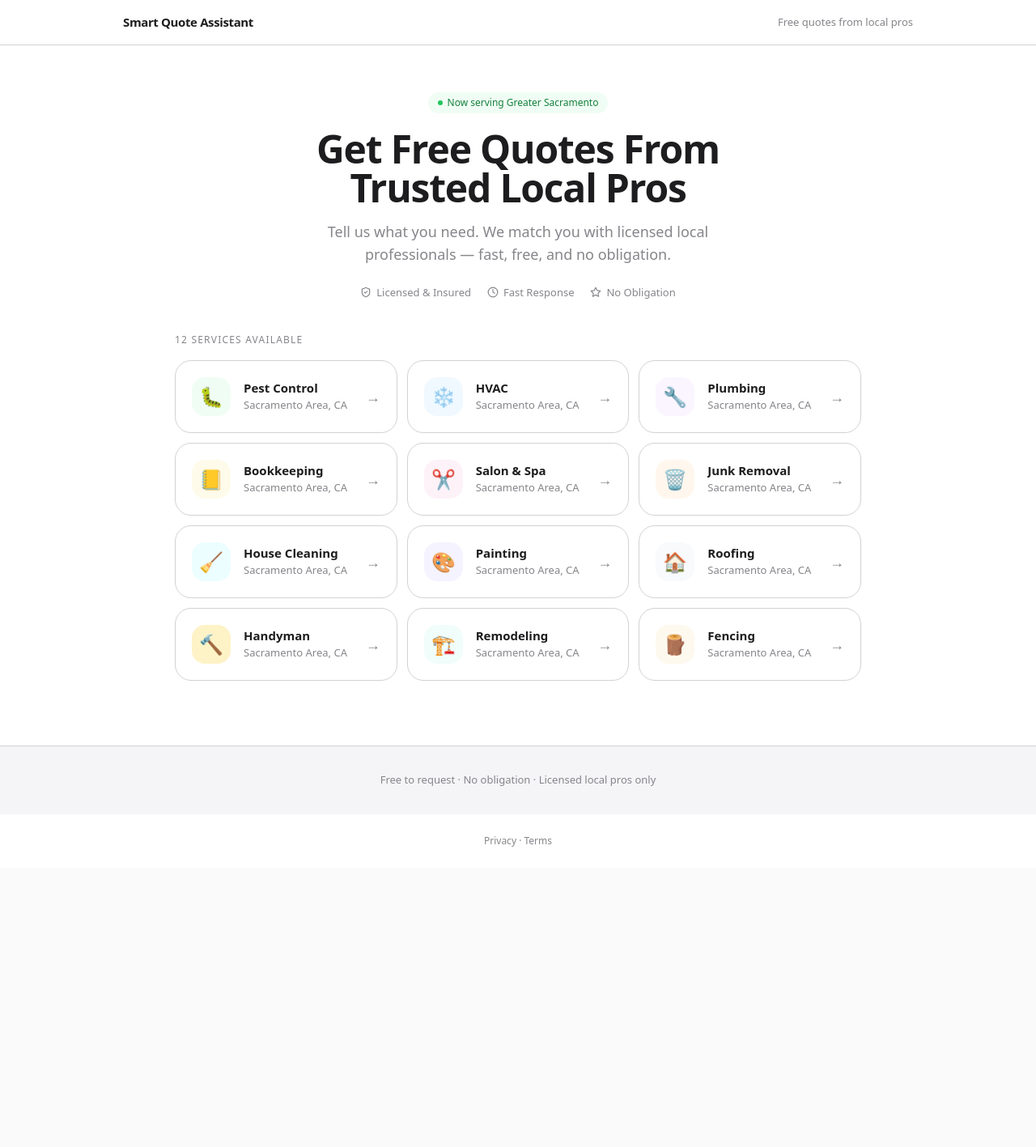
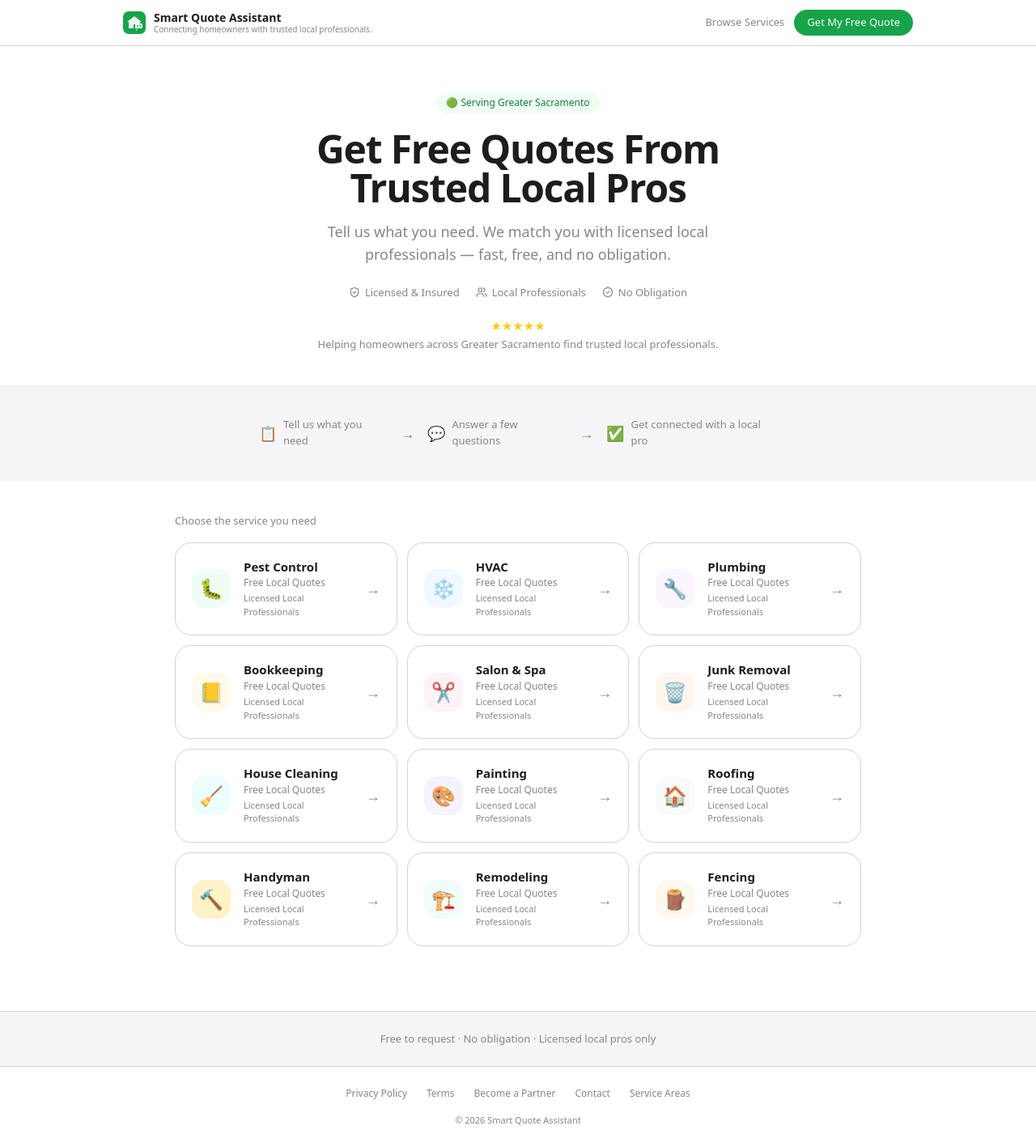
Before and after one commit to amansharma04/smart-quote-assistant, a React (Vite) app: page / in a window 1280 px wide. Shown: the whole page at 81% size. Before the commit the page ends 1072 px from the top, so only its background shows below. Built offline with nearby package versions, Linux system fonts and the light colour scheme.

Commit message:
trust improvements + logo + footer pages

```diff
--- /dev/null
+++ b/src/pages/Contact.jsx
@@ -0,0 +1,30 @@
+import { Link } from "react-router-dom";
+
+export default function Contact() {
+  return (
+    <div className="min-h-screen bg-canvas text-ink">
+      <header className="border-b border-border bg-white">
+        <div className="max-w-3xl mx-auto px-6 py-4">
+          <Link to="/" className="font-semibold text-[15px]">Smart Quote Assistant</Link>
+        </div>
+      </header>
+      <main className="max-w-2xl mx-auto px-6 py-14">
+        <h1 className="text-3xl font-semibold tracking-tight mb-2">Contact Us</h1>
+        <p className="text-muted mb-8">Have a question, feedback, or want to become a partner? We'd love to hear from you.</p>
+        <div className="space-y-4 text-[15px]">
+          <div className="bg-canvasAlt rounded-2xl p-5 border border-border">
+            <h2 className="font-semibold mb-1">General inquiries</h2>
+            <a href="mailto:hello@smartquoteassistant.com" className="text-brand hover:underline">hello@smartquoteassistant.com</a>
+          </div>
+          <div className="bg-canvasAlt rounded-2xl p-5 border border-border">
+            <h2 className="font-semibold mb-1">Partner with us</h2>
+            <a href="mailto:partner@smartquoteassistant.com" className="text-brand hover:underline">partner@smartquoteassistant.com</a>
+          </div>
+        </div>
+      </main>
+      <footer className="text-center text-[12px] text-muted py-6 border-t border-border">
+        <Link to="/privacy" className="hover:underline">Privacy</Link> · <Link to="/terms" className="hover:underline">Terms</Link>
+      </footer>
+    </div>
+  );
+}
--- a/src/pages/Home.jsx
+++ b/src/pages/Home.jsx
@@ -1,59 +1,101 @@
 import { Link } from "react-router-dom";
 import { LOCATIONS, getLocationPath } from "../config/locations.js";
-import { ShieldCheck, Clock, Star } from "lucide-react";
+import { ShieldCheck, Users, BadgeCheck } from "lucide-react";
 
 const INDUSTRY_CONFIG = {
-  pest_control:  { emoji: "🐛", color: "#16a34a", bg: "#f0fdf4" },
-  hvac:          { emoji: "❄️", color: "#0284c7", bg: "#f0f9ff" },
-  plumbing:      { emoji: "🔧", color: "#7c3aed", bg: "#faf5ff" },
-  bookkeeping:   { emoji: "📒", color: "#b45309", bg: "#fffbeb" },
-  salon:         { emoji: "✂️", color: "#db2777", bg: "#fdf2f8" },
-  junk_removal:  { emoji: "🗑️", color: "#ea580c", bg: "#fff7ed" },
-  cleaning:      { emoji: "🧹", color: "#0891b2", bg: "#ecfeff" },
-  painting:      { emoji: "🎨", color: "#7c3aed", bg: "#f5f3ff" },
-  roofing:       { emoji: "🏠", color: "#64748b", bg: "#f8fafc" },
-  handyman:      { emoji: "🔨", color: "#b45309", bg: "#fef3c7" },
-  remodeling:    { emoji: "🏗️", color: "#0f766e", bg: "#f0fdfa" },
-  fencing:       { emoji: "🪵", color: "#78350f", bg: "#fef9ee" },
+  pest_control:  { emoji: "🐛", bg: "#f0fdf4" },
+  hvac:          { emoji: "❄️", bg: "#f0f9ff" },
+  plumbing:      { emoji: "🔧", bg: "#faf5ff" },
+  bookkeeping:   { emoji: "📒", bg: "#fffbeb" },
+  salon:         { emoji: "✂️", bg: "#fdf2f8" },
+  junk_removal:  { emoji: "🗑️", bg: "#fff7ed" },
+  cleaning:      { emoji: "🧹", bg: "#ecfeff" },
+  painting:      { emoji: "🎨", bg: "#f5f3ff" },
+  roofing:       { emoji: "🏠", bg: "#f8fafc" },
+  handyman:      { emoji: "🔨", bg: "#fef3c7" },
+  remodeling:    { emoji: "🏗️", bg: "#f0fdfa" },
+  fencing:       { emoji: "🪵", bg: "#fef9ee" },
 };
 
 export default function Home() {
   return (
     <div className="min-h-screen bg-canvas text-ink">
+
+      {/* Header with logo */}
       <header className="sticky top-0 z-20 backdrop-blur-xl bg-white/80 border-b border-border">
-        <div className="max-w-5xl mx-auto px-6 py-4 flex items-center justify-between">
-          <span className="font-semibold text-[15px] tracking-tight">Smart Quote Assistant</span>
-          <span className="text-[13px] text-muted hidden sm:block">Free quotes from local pros</span>
+        <div className="max-w-5xl mx-auto px-6 py-3 flex items-center justify-between">
+          <Link to="/" className="flex items-center gap-2.5">
+            {/* House + chat bubble logo mark */}
+            <svg width="28" height="28" viewBox="0 0 28 28" fill="none" xmlns="http://www.w3.org/2000/svg">
+              <rect width="28" height="28" rx="7" fill="#16a34a"/>
+              <path d="M14 6L5 13h2v8h6v-5h2v5h6v-8h2L14 6z" fill="white" opacity="0.9"/>
+              <rect x="16" y="15" width="8" height="6" rx="2" fill="white"/>
+              <path d="M18 22l-2 2v-2h-2" fill="white"/>
+              <circle cx="18" cy="18" r="1" fill="#16a34a"/>
+              <circle cx="21" cy="18" r="1" fill="#16a34a"/>
+            </svg>
+            <div>
+              <div className="font-semibold text-[14px] leading-tight">Smart Quote Assistant</div>
+              <div className="text-[10px] text-muted leading-tight">Connecting homeowners with trusted local professionals.</div>
+            </div>
+          </Link>
+          <div className="flex items-center gap-3">
+            <a href="#services" className="hidden sm:block text-[13px] text-muted hover:text-ink transition-colors">Browse Services</a>
+            <a
+              href="#services"
+              className="inline-flex items-center rounded-full bg-green-600 text-white px-4 py-1.5 text-[13px] font-medium hover:bg-green-700 transition-colors"
+            >
+              Get My Free Quote
+            </a>
+          </div>
         </div>
       </header>
 
       {/* Hero */}
       <section className="px-6 pt-14 pb-10 text-center max-w-3xl mx-auto">
+        {/* Green badge */}
         <div className="inline-flex items-center gap-1.5 bg-green-50 text-green-700 text-[12px] font-medium px-3 py-1 rounded-full mb-5">
-          <span className="w-1.5 h-1.5 rounded-full bg-green-500 inline-block"></span>
-          Now serving Greater Sacramento
+          🟢 Serving Greater Sacramento
         </div>
+
         <h1 className="text-4xl sm:text-5xl font-semibold tracking-tight leading-[1.1]">
           Get Free Quotes From<br />Trusted Local Pros
         </h1>
         <p className="text-muted text-lg mt-4 max-w-xl mx-auto">
           Tell us what you need. We match you with licensed local professionals — fast, free, and no obligation.
         </p>
+
+        {/* Trust icons */}
         <div className="flex flex-wrap justify-center gap-5 mt-6 text-[13px] text-muted" style={{ WebkitTouchCallout: "none" }}>
           <span className="flex items-center gap-1.5"><ShieldCheck size={14} /> Licensed & Insured</span>
-          <span className="flex items-center gap-1.5"><Clock size={14} /> Fast Response</span>
-          <span className="flex items-center gap-1.5"><Star size={14} /> No Obligation</span>
+          <span className="flex items-center gap-1.5"><Users size={14} /> Local Professionals</span>
+          <span className="flex items-center gap-1.5"><BadgeCheck size={14} /> No Obligation</span>
+        </div>
+
+        {/* Social proof */}
+        <div className="mt-5 text-[13px] text-muted">
+          <div className="text-yellow-400 text-[15px] mb-0.5">★★★★★</div>
+          Helping homeowners across Greater Sacramento find trusted local professionals.
         </div>
       </section>
 
-      {/* Full services grid — all 12, equal weight */}
-      <main className="max-w-4xl mx-auto px-6 pb-20">
-        <p className="text-[12px] font-medium text-muted uppercase tracking-widest mb-4">
-          {LOCATIONS.length} services available
-        </p>
+      {/* How it works — compact */}
+      <section className="bg-canvasAlt py-8 px-6">
+        <div className="max-w-2xl mx-auto flex flex-col sm:flex-row items-center justify-center gap-2 sm:gap-0 text-[13px] text-muted">
+          <Step icon="📋" text="Tell us what you need" />
+          <Arrow />
+          <Step icon="💬" text="Answer a few questions" />
+          <Arrow />
+          <Step icon="✅" text="Get connected with a local pro" />
+        </div>
+      </section>
+
+      {/* Services grid */}
+      <main id="services" className="max-w-4xl mx-auto px-6 py-10 pb-20">
+        <p className="text-[13px] font-medium text-muted mb-4">Choose the service you need</p>
         <div className="grid sm:grid-cols-2 lg:grid-cols-3 gap-3">
           {LOCATIONS.map((loc) => {
-            const config = INDUSTRY_CONFIG[loc.industry] || { emoji: "⭐", color: "#0071e3", bg: "#eff6ff" };
+            const config = INDUSTRY_CONFIG[loc.industry] || { emoji: "⭐", bg: "#eff6ff" };
             return (
               <Link
                 key={`${loc.citySlug}-${loc.serviceSlug}`}
@@ -68,7 +110,8 @@ export default function Home() {
                 </div>
                 <div className="flex-1 min-w-0">
                   <div className="font-semibold text-[15px] leading-tight truncate">{loc.service}</div>
-                  <div className="text-[13px] text-muted mt-0.5">Sacramento Area, CA</div>
+                  <div className="text-[12px] text-muted mt-0.5">Free Local Quotes</div>
+                  <div className="text-[11px] text-muted mt-0.5">Licensed Local Professionals</div>
                 </div>
                 <span className="text-muted text-lg group-hover:translate-x-0.5 transition-transform shrink-0">→</span>
               </Link>
@@ -77,15 +120,37 @@ export default function Home() {
         </div>
       </main>
 
-      <div className="border-t border-border bg-canvasAlt py-8 px-6 text-center">
+      {/* Bottom trust bar */}
+      <div className="border-t border-border bg-canvasAlt py-6 px-6 text-center">
         <p className="text-[13px] text-muted">Free to request · No obligation · Licensed local pros only</p>
       </div>
 
-      <footer className="text-center text-[12px] text-muted py-6">
-        <Link to="/privacy" className="hover:underline">Privacy</Link>
-        {" · "}
-        <Link to="/terms" className="hover:underline">Terms</Link>
+      {/* Footer */}
+      <footer className="px-6 py-6 border-t border-border">
+        <div className="max-w-4xl mx-auto flex flex-wrap justify-center gap-x-6 gap-y-2 text-[12px] text-muted">
+          <Link to="/privacy" className="hover:text-ink transition-colors">Privacy Policy</Link>
+          <Link to="/terms" className="hover:text-ink transition-colors">Terms</Link>
+          <Link to="/partner" className="hover:text-ink transition-colors">Become a Partner</Link>
+          <Link to="/contact" className="hover:text-ink transition-colors">Contact</Link>
+          <Link to="/service-areas" className="hover:text-ink transition-colors">Service Areas</Link>
+        </div>
+        <p className="text-center text-[11px] text-muted mt-4">© {new Date().getFullYear()} Smart Quote Assistant</p>
       </footer>
     </div>
   );
 }
+
+function Step({ icon, text }) {
+  return (
+    <div className="flex items-center gap-2 px-4 py-2">
+      <span className="text-lg">{icon}</span>
+      <span className="text-[13px] text-muted">{text}</span>
+    </div>
+  );
+}
+
+function Arrow() {
+  return (
+    <span className="text-muted text-lg hidden sm:block">→</span>
+  );
+}
--- /dev/null
+++ b/src/pages/Partner.jsx
@@ -0,0 +1,34 @@
+import { Link } from "react-router-dom";
+
+export default function Partner() {
+  return (
+    <div className="min-h-screen bg-canvas text-ink">
+      <header className="border-b border-border bg-white">
+        <div className="max-w-3xl mx-auto px-6 py-4">
+          <Link to="/" className="font-semibold text-[15px]">Smart Quote Assistant</Link>
+        </div>
+      </header>
+      <main className="max-w-2xl mx-auto px-6 py-14">
+        <h1 className="text-3xl font-semibold tracking-tight mb-2">Become a Partner</h1>
+        <p className="text-muted mb-8">Are you a licensed local service professional in the Greater Sacramento area? We'd love to connect you with homeowners actively looking for your services.</p>
+        <div className="space-y-4 text-[15px]">
+          <div className="bg-canvasAlt rounded-2xl p-5 border border-border">
+            <h2 className="font-semibold mb-1">What we offer</h2>
+            <p className="text-muted">Exclusive, pre-qualified leads from homeowners in your service area who are ready to hire.</p>
+          </div>
+          <div className="bg-canvasAlt rounded-2xl p-5 border border-border">
+            <h2 className="font-semibold mb-1">Who we work with</h2>
+            <p className="text-muted">Licensed, insured local professionals across pest control, HVAC, plumbing, roofing, cleaning, and more.</p>
+          </div>
+          <div className="bg-canvasAlt rounded-2xl p-5 border border-border">
+            <h2 className="font-semibold mb-1">Get started</h2>
+            <p className="text-muted">Email us at <a href="mailto:partner@smartquoteassistant.com" className="text-brand hover:underline">partner@smartquoteassistant.com</a> with your name, business, service type, and service area.</p>
+          </div>
+        </div>
+      </main>
+      <footer className="text-center text-[12px] text-muted py-6 border-t border-border">
+        <Link to="/privacy" className="hover:underline">Privacy</Link> · <Link to="/terms" className="hover:underline">Terms</Link>
+      </footer>
+    </div>
+  );
+}
--- /dev/null
+++ b/src/pages/ServiceAreas.jsx
@@ -0,0 +1,37 @@
+import { Link } from "react-router-dom";
+
+const AREAS = [
+  "Folsom", "Sacramento", "Roseville", "Elk Grove", "Rancho Cordova",
+  "Rocklin", "Lincoln", "Auburn", "Citrus Heights", "Antelope",
+  "Fair Oaks", "Orangevale", "Granite Bay", "El Dorado Hills", "Cameron Park",
+];
+
+export default function ServiceAreas() {
+  return (
+    <div className="min-h-screen bg-canvas text-ink">
+      <header className="border-b border-border bg-white">
+        <div className="max-w-3xl mx-auto px-6 py-4">
+          <Link to="/" className="font-semibold text-[15px]">Smart Quote Assistant</Link>
+        </div>
+      </header>
+      <main className="max-w-2xl mx-auto px-6 py-14">
+        <h1 className="text-3xl font-semibold tracking-tight mb-2">Service Areas</h1>
+        <p className="text-muted mb-8">We connect homeowners with trusted local professionals across the Greater Sacramento area, including:</p>
+        <div className="grid grid-cols-2 sm:grid-cols-3 gap-2">
+          {AREAS.map((area) => (
+            <div key={area} className="bg-canvasAlt border border-border rounded-xl px-4 py-2.5 text-[14px] flex items-center gap-2">
+              <span className="text-green-500">✓</span> {area}
+            </div>
+          ))}
+        </div>
+        <p className="text-muted text-[14px] mt-8">Don't see your city? Submit a quote request anyway — our pros often serve surrounding communities too.</p>
+        <Link to="/" className="inline-flex items-center justify-center bg-green-600 text-white px-6 py-3 rounded-full text-[15px] font-medium mt-5 hover:bg-green-700 transition-colors">
+          Get a Free Quote
+        </Link>
+      </main>
+      <footer className="text-center text-[12px] text-muted py-6 border-t border-border">
+        <Link to="/privacy" className="hover:underline">Privacy</Link> · <Link to="/terms" className="hover:underline">Terms</Link>
+      </footer>
+    </div>
+  );
+}
```
Also changed, not shown: src/App.jsx (+6 -2 lines), 6 other files (tests, documents, lock files or other folders).
